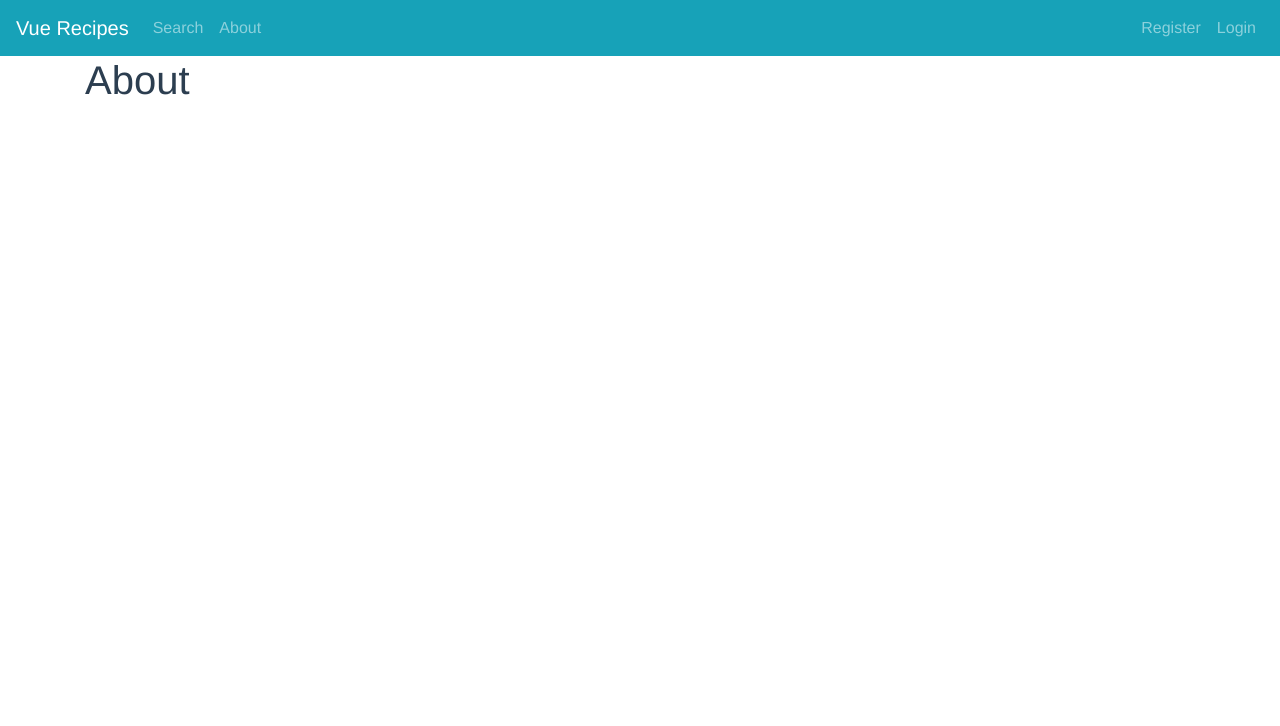
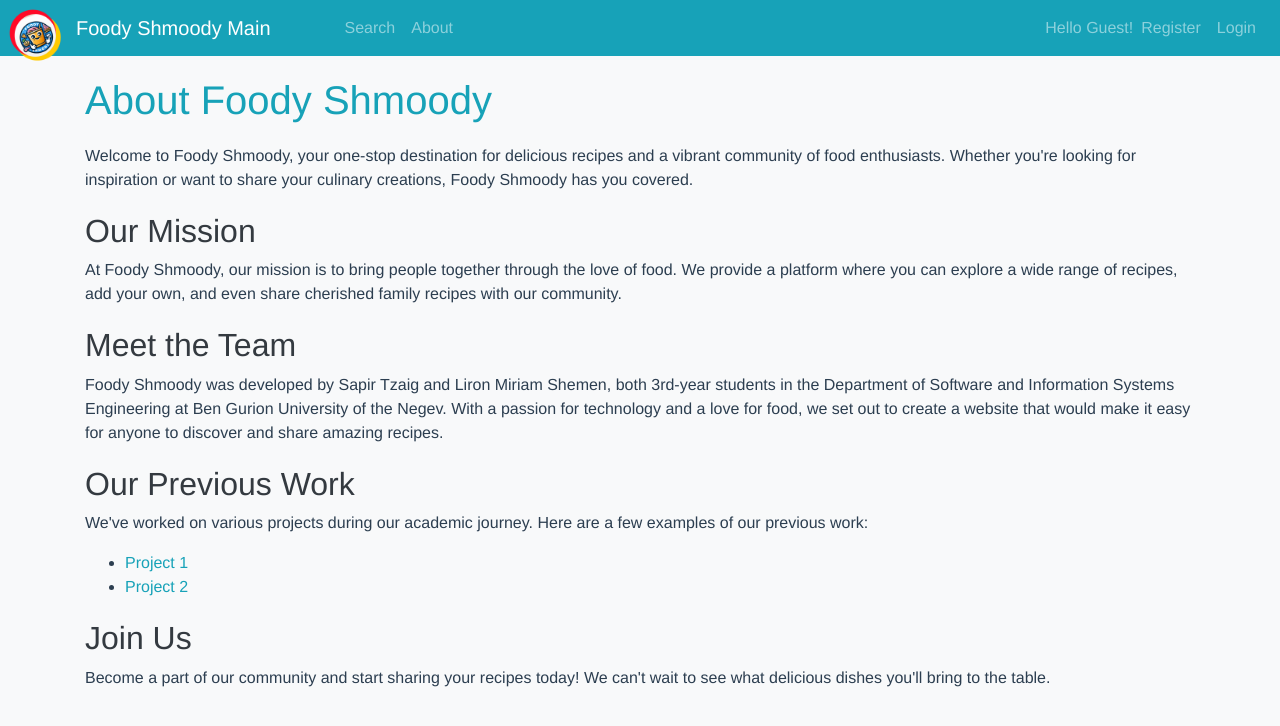
Before and after one commit to WED-2023/assignment2-1-206795429_209131952, a Vue app: page /#/about in a window 1280 px wide. Shown: the top 726 px of the page. Built offline with nearby package versions, Linux system fonts and the light colour scheme.

Commit message:
app and main

```diff
--- a/src/App.vue
+++ b/src/App.vue
@@ -1,13 +1,15 @@
 <template>
   <div id="app">
     <b-navbar toggleable="lg" type="dark" variant="info" class="sticky-top">
-      <b-navbar-brand :to="{ name: 'main' }">Vue Recipes</b-navbar-brand>
+      <img src="../src/logo.png" class="logo">
+      <b-navbar-brand :to="{ name: 'main' }" class="navbar-brand" >Foody Shmoody Main</b-navbar-brand>
       <b-collapse id="nav-collapse" is-nav>
         <b-navbar-nav>
           <b-nav-item :to="{ name: 'search' }">Search</b-nav-item>
           <b-nav-item :to="{ name: 'about' }">About</b-nav-item>
         </b-navbar-nav>
         <b-navbar-nav class="ml-auto" v-if="!$root.store.username">
+          <b-nav-text>Hello Guest!</b-nav-text>
           <b-nav-item :to="{ name: 'register' }">Register</b-nav-item>
           <b-nav-item :to="{ name: 'login' }">Login</b-nav-item>
         </b-navbar-nav>
@@ -21,7 +23,7 @@
             <b-dropdown-item :to="{ name: 'myFamilyRecipes' }">My family recipes</b-dropdown-item>
           </b-nav-item-dropdown>
             <b-nav-item @click="Logout">Logout</b-nav-item>
-           <b-nav-item> <b-button v-b-modal.modal-prevent-closing>Add New Recipe</b-button></b-nav-item>
+           <b-nav-item> <nav-button v-b-modal.modal-prevent-closing>Add New Recipe</nav-button></b-nav-item>
         </b-navbar-nav>
       </b-collapse>
     </b-navbar>
@@ -209,4 +211,45 @@ export default {
   top: 0;
   z-index: 1000; /* Adjust as needed */
 }
+
+.nav-icon {
+  width: 70px; /* Adjust the width of the logo */
+  height: auto; /* Maintain aspect ratio */
+}
+
+.navbar-brand {
+  padding-right: 50px; /* Adjust the padding to create space for the logo */
+}
+
+.logo {
+  position: absolute;
+  top: 0;
+  left: 0;
+  width: 70px; /* Adjust the width of the logo */
+  height: auto; /* Maintain aspect ratio */
+}
+
+/* Adjust navbar padding to prevent overlap */
+.b-navbar {
+  padding-left: 100px; /* Adjust as needed based on the logo width */
+}
+
+
+.nav-button {
+  background-color: #17a2b8;
+  border-color: #17a2b8;
+  color: white;
+  padding: 0.375rem 0.75rem;
+  font-size: 1rem;
+  line-height: 1.5;
+  border-radius: 0.25rem;
+}
+
+.navbar-brand {
+  padding-left: 60px; /* Adjust the padding to create space for the logo */
+}
+
+.b-navbar-nav {
+  margin-left: auto; /* Align navbar items to the right */
+}
 </style>
--- a/src/components/RecipePreview.vue
+++ b/src/components/RecipePreview.vue
@@ -125,9 +125,15 @@ export default {
   display: block;
   width: 60%;
   height: auto;
+  border-radius: 15px; /* Added border-radius for rounded edges */
   -webkit-background-size: cover;
   -moz-background-size: cover;
   background-size: cover;
+  transition: transform 0.3s ease;
+}
+
+.recipe-preview .recipe-body:hover .recipe-image {
+  transform: scale(1.1); /* Scale the image on hover */
 }
 
 .recipe-preview .recipe-footer {
--- a/src/pages/AboutPage.vue
+++ b/src/pages/AboutPage.vue
@@ -1,5 +1,70 @@
 <template>
-  <div class="container">
-    <h1 class="title">About</h1>
+  <div class="about">
+    <b-container>
+      <b-row>
+        <b-col>
+          <h1>About Foody Shmoody</h1>
+          <p>
+            Welcome to Foody Shmoody, your one-stop destination for delicious recipes and a vibrant community of food enthusiasts. Whether you're looking for inspiration or want to share your culinary creations, Foody Shmoody has you covered.
+          </p>
+          <h2>Our Mission</h2>
+          <p>
+            At Foody Shmoody, our mission is to bring people together through the love of food. We provide a platform where you can explore a wide range of recipes, add your own, and even share cherished family recipes with our community.
+          </p>
+          <h2>Meet the Team</h2>
+          <p>
+            Foody Shmoody was developed by Sapir Tzaig and Liron Miriam Shemen, both 3rd-year students in the Department of Software and Information Systems Engineering at Ben Gurion University of the Negev. With a passion for technology and a love for food, we set out to create a website that would make it easy for anyone to discover and share amazing recipes.
+          </p>
+          <h2>Our Previous Work</h2>
+          <p>
+            We've worked on various projects during our academic journey. Here are a few examples of our previous work:
+          </p>
+          <ul>
+            <li><a href="https://wed-2023.github.io/209131952/" target="_blank">Project 1</a></li>
+            <li><a href="https://wed-2023.github.io/206795429/" target="_blank">Project 2</a></li>
+          </ul>
+          <h2>Join Us</h2>
+          <p>
+            Become a part of our community and start sharing your recipes today! We can't wait to see what delicious dishes you'll bring to the table.
+          </p>
+        </b-col>
+      </b-row>
+    </b-container>
   </div>
 </template>
+
+<script>
+export default {
+  name: 'About'
+};
+</script>
+
+<style scoped>
+.about {
+  padding: 20px;
+  background-color: #f8f9fa;
+}
+
+.about h1 {
+  margin-bottom: 20px;
+  color: #17a2b8;
+}
+
+.about h2 {
+  margin-top: 20px;
+  color: #343a40;
+}
+
+.about p {
+  font-size: 16px;
+  line-height: 1.5;
+}
+
+.about a {
+  color: #17a2b8;
+}
+
+.about a:hover {
+  text-decoration: underline;
+}
+</style>
--- a/src/pages/MainPage.vue
+++ b/src/pages/MainPage.vue
@@ -5,11 +5,19 @@
     <h1 class="title">Main Page</h1>
     <div class = "columns">
       <div class = "left-column">
-        <RecipePreviewList title="Randome Recipes" class="RandomRecipes center" />
+        <RecipePreviewList title="Explore this Recipes" class="RandomRecipes center" />
+        <div class="button-container">
+        <button @click="toggleRandom" class="icon-button" style="margin: 0 auto;">
+          Click here for random recipe
+        </button>
+      </div>
       </div>
       <div class = "right-column">
-        <router-link v-if="!$root.store.username" to="/login" tag="button">You need to Login to vue this</router-link>
-        {{ !$root.store.username }}
+
+        <div style="display: flex; justify-content: center;">
+        <router-link v-if="!$root.store.username" to="/login" tag="button" style="margin: 0 auto;">You need to Login to view this</router-link>
+    </div>
+        <!-- {{ !$root.store.username }} -->
         <RecipePreviewList
           title="Last Viewed Recipes"
           :class="{
@@ -34,6 +42,11 @@ import RecipePreviewList from "../components/RecipePreviewList";
 export default {
   components: {
     RecipePreviewList
+  },
+  methods: {
+    toggleRandom() {
+      console.log('Button clicked');
+    },
   }
 };
 </script>
@@ -68,4 +81,25 @@ export default {
 .RandomRecipes {
   margin: 10px 0;
 }
+.button-container {
+  /* Center the button horizontally and vertically */
+  display: flex;
+  justify-content: center;
+  align-items: center;
+  margin-top: 20px; /* Adjust as needed */
+}
+
+.icon-button {
+  background-color: grey;
+  border: none;
+  padding: 10px 20px;
+  color: white;
+  cursor: pointer;
+}
+
+.icon-button:hover {
+  background-color: darkgrey;
+}
+
+
 </style>
--- a/src/pages/RegisterPage.vue
+++ b/src/pages/RegisterPage.vue
@@ -148,6 +148,9 @@
             <b-form-invalid-feedback v-if="!$v.form.email.required">
           Email is required
         </b-form-invalid-feedback>
+        <b-form-invalid-feedback v-if="!$v.form.email.email">
+          Invalid email address
+        </b-form-invalid-feedback>
       </b-form-group>
 
       <b-button type="reset" variant="danger">Reset</b-button>
@@ -236,7 +239,8 @@ export default {
         sameAsPassword: sameAs("password")
       },
         email: {
-        required
+        required,
+        email
       }
     }
   },
@@ -308,4 +312,5 @@ export default {
 .container {
   max-width: 500px;
 }
+
 </style>
```
Also changed, not shown: src/assets/logo1.png (added), src/logo.png (added), 27 other files (tests, documents, lock files or other folders).
